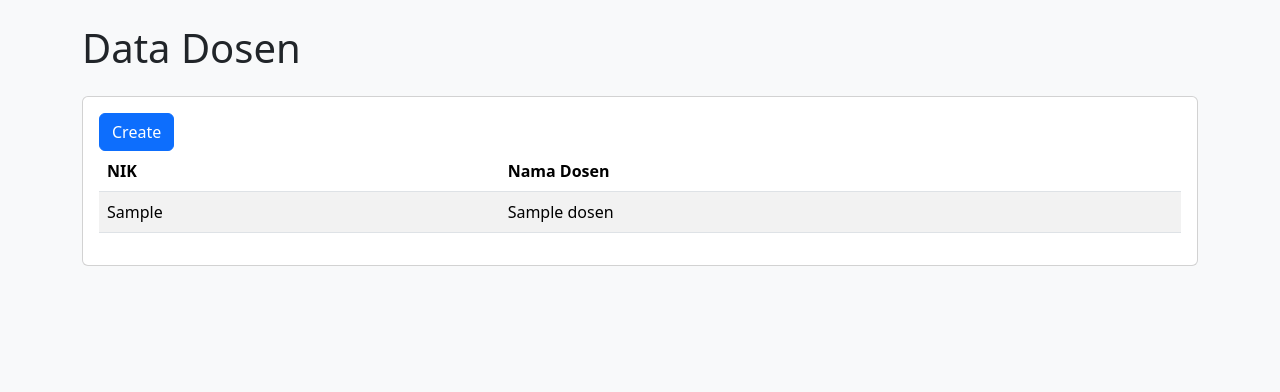
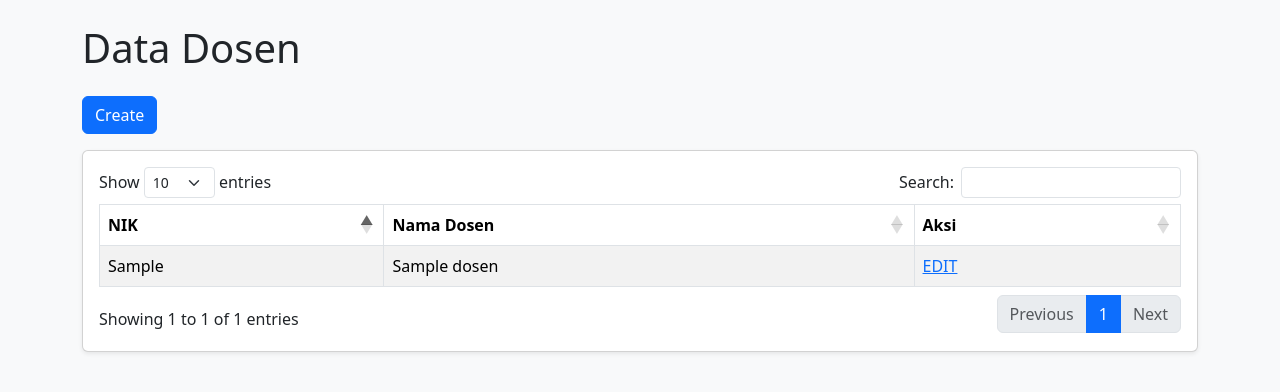
Before and after one commit to oriiii17/PWL, a Laravel app: page /dosen in a window 1280 px wide. Shown: the top 392 px of the page. Run offline with Laravel 12, Linux system fonts and the light colour scheme; tables that the repository leaves empty hold one stand-in row (values such as "Sample post"); some libraries are stand-ins or nearby versions.

Commit message:
Minggu10

```diff
--- a/app/Http/Controllers/DosenController.php
+++ b/app/Http/Controllers/DosenController.php
@@ -32,8 +32,8 @@ class DosenController extends Controller
     {
         //
         $requestt->validate([
-            'nik' => 'required|string|digit:7|unique:dosen,nik',
-            'namaDosen' => 'rquired'],[
+            'nik' => 'required|string|digit:7|unique:dosens,nik',
+            'namaDosen' => 'required'],[
                 'nik.required' => 'NIK Wajib di Isi',
                 'nim.numeric' => 'NIK Harus Berupa Angka',
                 'nim.digits' => 'NIM Wajib 7 Digits',
@@ -52,6 +52,7 @@ class DosenController extends Controller
     public function show(Dosen $dosen)
     {
         //
+        return view('dosen.edit');
     }
 
     /**
--- a/resources/views/Dosen/index.blade.php
+++ b/resources/views/Dosen/index.blade.php
@@ -4,22 +4,33 @@
     <meta charset="utf-8">
     <meta name="viewport" content="width=device-width, initial-scale=1">
     <title>Data Dosen</title>
+    <!-- Bootstrap 5 CSS -->
     <link href="https://cdn.jsdelivr.net/npm/bootstrap@5.3.3/dist/css/bootstrap.min.css" rel="stylesheet">
-    <link href="https://cdn.datatables.net/2.1.8/css/dataTables.bootstrap5.css" rel="stylesheet">
+    <!-- DataTables Bootstrap 5 CSS -->
+    <link href="https://cdn.datatables.net/2.1.8/css/dataTables.bootstrap5.min.css" rel="stylesheet">
   </head>
   <body class="bg-light">
     <div class="container py-4">
       <h1 class="mb-4">Data Dosen</h1>
-      <div class="card">
-        <div class="card-body">
-            <div class="header">
+
+      <div class="mb-3">
         <a href="{{ route('dosen.create') }}" class="btn btn-primary">Create</a>
       </div>
-          <table id="tabel-dosen" class="table table-striped" style="width:100%">
+
+      @if(session('success'))
+        <div class="alert alert-success alert-dismissible fade show" role="alert">
+            {{ session('success') }}
+        </div>
+      @endif
+
+      <div class="card shadow-sm">
+        <div class="card-body">
+          <table id="tabel-dosen" class="table table-striped table-bordered" style="width:100%">
             <thead>
               <tr>
                 <th>NIK</th>
                 <th>Nama Dosen</th>
+                <th>Aksi</th>
               </tr>
             </thead>
             <tbody>
@@ -27,6 +38,9 @@
                 <tr>
                     <td>{{ $d->nik }}</td>
                     <td>{{ $d->namaDosen }}</td>
+                    <td>
+                        <a href="{{route('dosen.edit', $d->nik)}}" class="btn-solid theme-success">EDIT</a>
+                    </td>
                 </tr>
               @endforeach
             </tbody>
@@ -35,8 +49,19 @@
       </div>
     </div>
 
-    <script type="module" src="https://cdn.jsdelivr.net/npm/bootstrap@6.0.0-alpha.1/dist/js/bootstrap.bundle.min.js" integrity="sha384-1a/pXj49ZQ1aHEmrJ+gMw1otqoVsYwlEnlD8mIfY2TV03r20Y0CN7uqx1tQogjPL" crossorigin="anonymous"></script>
-    <script scr ="https://cdn.datatables.net/3.1.5/js/dataTables.min.js" crossorigin ="anymous"></script>
+    <!-- jQuery (Wajib untuk DataTables) -->
+    <script src="https://code.jquery.com/jquery-3.7.1.min.js"></script>
+    <!-- Bootstrap 5 JS Bundle -->
+    <script src="https://cdn.jsdelivr.net/npm/bootstrap@5.3.3/dist/js/bootstrap.bundle.min.js"></script>
+    <!-- DataTables JS -->
+    <script src="https://cdn.datatables.net/2.1.8/js/dataTables.js"></script>
+    <script src="https://cdn.datatables.net/2.1.8/js/dataTables.bootstrap5.js"></script>
+
+    <!-- Script untuk mengaktifkan DataTables pada tabel -->
+    <script>
+        $(document).ready(function() {
+            $('#tabel-dosen').DataTable();
+        });
     </script>
   </body>
 </html>
```
Also changed, not shown: resources/views/Dosen/edit.blade.php (added). Lines whose indentation alone changed are shown as unchanged.
